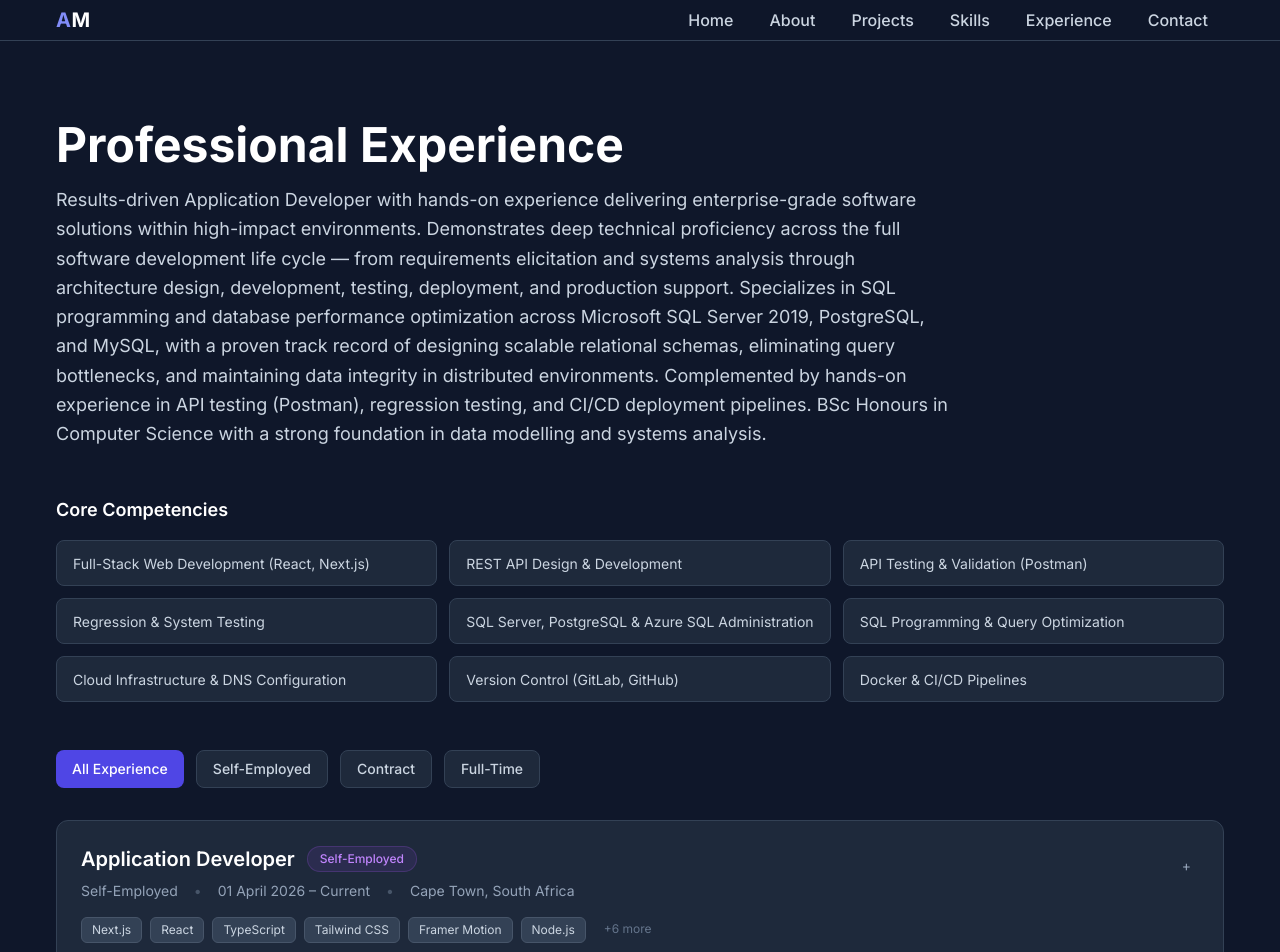
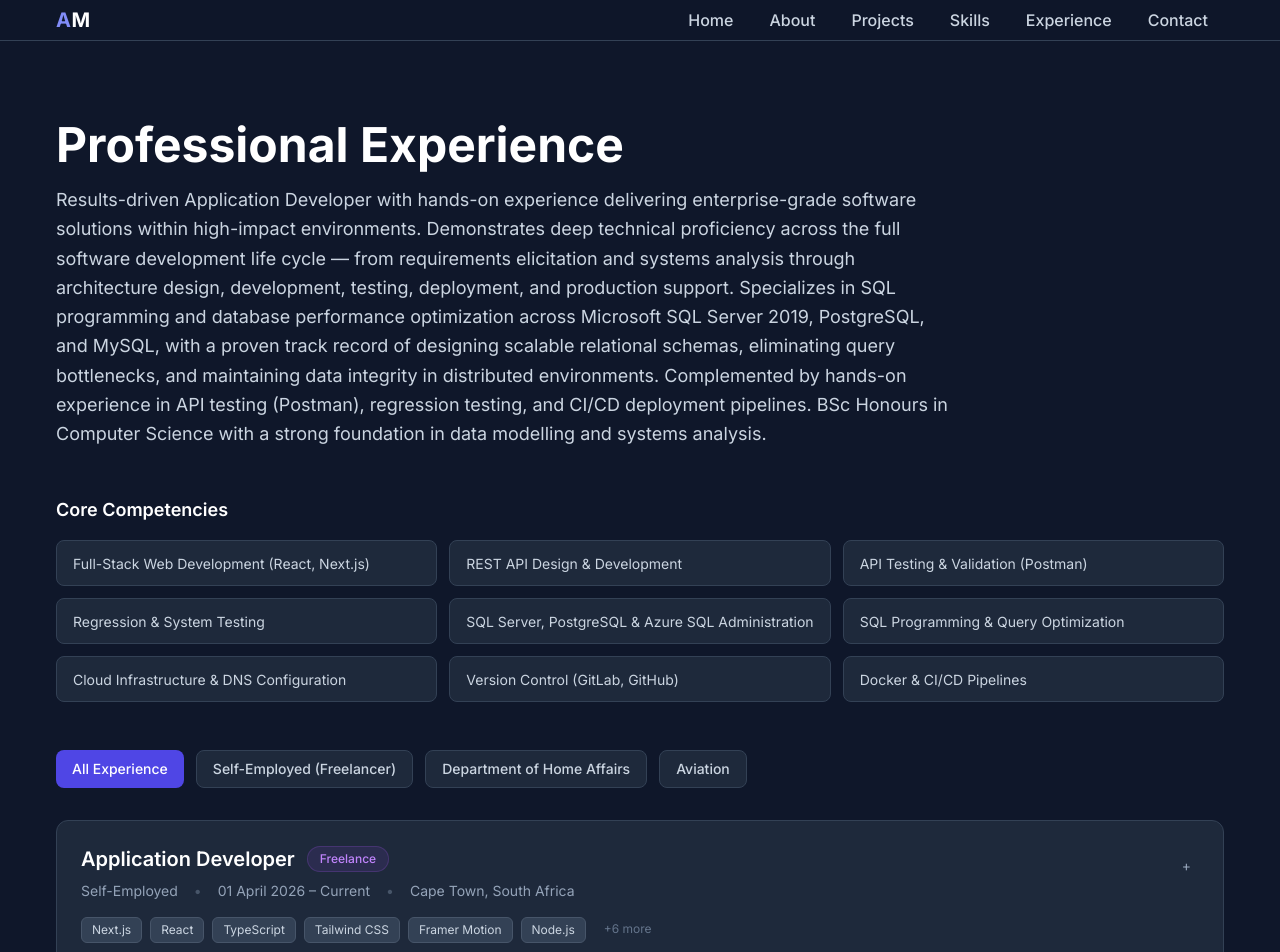
Before and after one commit to AbuMaqungo/abulelemaqungo-portfolio, a Next.js app: page /experience in a window 1280 px wide. Shown: the top 952 px of the page. Built offline with nearby package versions, Linux system fonts and the light colour scheme.

Commit message:
Catagorizing Tabs

```diff
--- a/src/app/experience/page.tsx
+++ b/src/app/experience/page.tsx
@@ -2,7 +2,7 @@
 
 import { useState } from 'react'
 
-// Experience data
+// Experience data with updated categories
 const experiences = [
   {
     id: 1,
@@ -10,7 +10,7 @@ const experiences = [
     role: 'Application Developer',
     period: '01 April 2026 – Current',
     location: 'Cape Town, South Africa',
-    type: 'self-employed',
+    category: 'freelance',
     description: [
       'Application Support & End-User Training',
       'Building full-stack web applications for clients across multiple industries',
@@ -43,7 +43,7 @@ const experiences = [
     role: 'System Testing Specialist',
     period: '15 December 2025 – 31 March 2026',
     location: 'Pretoria, South Africa',
-    type: 'contract',
+    category: 'dha',
     description: [
       'API Testing & Validation using Postman across all development streams',
       'Regression Testing for DHA Live Capture (Front Office & Back Office)',
@@ -72,7 +72,7 @@ const experiences = [
     role: 'System Support & Database Administrator',
     period: '01 September 2023 – 12 December 2025',
     location: 'Pretoria, South Africa',
-    type: 'full-time',
+    category: 'dha',
     description: [
       'Installing new applications, updating and patching existing applications',
       'Application support and sustenance for production environments across multiple business areas',
@@ -101,7 +101,7 @@ const experiences = [
     role: 'IT Technical Support: Desktop & Network',
     period: '24 November 2022 – 31 August 2023',
     location: 'Pretoria, South Africa',
-    type: 'full-time',
+    category: 'dha',
     description: [
       'Video conference configuration and troubleshooting using CISCO Unified CM Administration',
       'First and second line support using BCM Remedy IT Service',
@@ -128,7 +128,7 @@ const experiences = [
     role: 'Aircraft Avionician',
     period: '14 October 2013 – 05 December 2013',
     location: 'Wonderboom National Airport, South Africa',
-    type: 'contract',
+    category: 'aviation',
     description: [
       'Validated ULB/Black Box functionality per SARP requirements for accident data preservation compliance',
       'Fault-finding on aircraft wiring looms and avionics bus connections utilizing AWM and CAA-approved procedures',
@@ -147,7 +147,7 @@ const experiences = [
     role: 'Aircraft Avionician',
     period: '04 February 2013 – 11 October 2013',
     location: 'Lanseria International Airport, South Africa',
-    type: 'contract',
+    category: 'aviation',
     description: [
       'Tested and validated Underwater Locator Beacon (ULB) and Flight Data Recorder (Black Box)',
       'Validated ULB/Black Box functionality per SARP requirements for accident data preservation compliance',
@@ -166,7 +166,7 @@ const experiences = [
     role: 'Aircraft Avionician',
     period: '24 October 2011 – 01 February 2013',
     location: 'OR Tambo International Airport, South Africa',
-    type: 'full-time',
+    category: 'aviation',
     description: [
       'Executed Pitot-Static system pressure tests using digital manometers and computerized test equipment',
       'Systematic fault diagnosis on aircraft electrical wiring networks using technical schematics',
@@ -188,7 +188,7 @@ const experiences = [
     role: 'Aircraft Avionician — Trade Foundation Programme',
     period: '24 January 2011 – 14 October 2011',
     location: 'OR Tambo International Airport, South Africa',
-    type: 'contract',
+    category: 'aviation',
     description: [
       'Studied Mechanics of Flight and Trade Theory in accordance with Manpower Training Act 1981',
       'Completed structured training in Basic Electronics and Basic Digital Techniques',
@@ -238,23 +238,23 @@ export default function ExperiencePage() {
 
   const filteredExperiences = filter === 'all'
     ? experiences
-    : experiences.filter(exp => exp.type === filter)
+    : experiences.filter(exp => exp.category === filter)
 
-  const getTypeColor = (type: string) => {
-    switch(type) {
-      case 'self-employed': return 'bg-purple-500/10 text-purple-400 border-purple-500/20'
-      case 'contract': return 'bg-orange-500/10 text-orange-400 border-orange-500/20'
-      case 'full-time': return 'bg-blue-500/10 text-blue-400 border-blue-500/20'
+  const getCategoryColor = (category: string) => {
+    switch(category) {
+      case 'freelance': return 'bg-purple-500/10 text-purple-400 border-purple-500/20'
+      case 'dha': return 'bg-blue-500/10 text-blue-400 border-blue-500/20'
+      case 'aviation': return 'bg-emerald-500/10 text-emerald-400 border-emerald-500/20'
       default: return 'bg-gray-500/10 text-gray-400 border-gray-500/20'
     }
   }
 
-  const getTypeLabel = (type: string) => {
-    switch(type) {
-      case 'self-employed': return 'Self-Employed'
-      case 'contract': return 'Contract'
-      case 'full-time': return 'Full-Time'
-      default: return type
+  const getCategoryLabel = (category: string) => {
+    switch(category) {
+      case 'freelance': return 'Freelance'
+      case 'dha': return 'Department of Home Affairs'
+      case 'aviation': return 'Aviation'
+      default: return category
     }
   }
 
@@ -308,34 +308,34 @@ export default function ExperiencePage() {
             All Experience
           </button>
           <button
-            onClick={() => setFilter('self-employed')}
+            onClick={() => setFilter('freelance')}
             className={`px-4 py-2 rounded-lg text-sm font-medium transition-all ${
-              filter === 'self-employed'
+              filter === 'freelance'
                 ? 'bg-purple-600 text-white'
                 : 'bg-slate-800 text-slate-300 hover:text-white border border-slate-700 hover:border-purple-500/50'
             }`}
           >
-            Self-Employed
+            Self-Employed (Freelancer)
           </button>
           <button
-            onClick={() => setFilter('contract')}
+            onClick={() => setFilter('dha')}
             className={`px-4 py-2 rounded-lg text-sm font-medium transition-all ${
-              filter === 'contract'
-                ? 'bg-orange-600 text-white'
-                : 'bg-slate-800 text-slate-300 hover:text-white border border-slate-700 hover:border-orange-500/50'
-            }`}
-          >
-            Contract
-          </button>
-          <button
-            onClick={() => setFilter('full-time')}
-            className={`px-4 py-2 rounded-lg text-sm font-medium transition-all ${
-              filter === 'full-time'
+              filter === 'dha'
                 ? 'bg-blue-600 text-white'
                 : 'bg-slate-800 text-slate-300 hover:text-white border border-slate-700 hover:border-blue-500/50'
             }`}
           >
-            Full-Time
+            Department of Home Affairs
+          </button>
+          <button
+            onClick={() => setFilter('aviation')}
+            className={`px-4 py-2 rounded-lg text-sm font-medium transition-all ${
+              filter === 'aviation'
+                ? 'bg-emerald-600 text-white'
+                : 'bg-slate-800 text-slate-300 hover:text-white border border-slate-700 hover:border-emerald-500/50'
+            }`}
+          >
+            Aviation
           </button>
         </div>
 
@@ -357,8 +357,8 @@ export default function ExperiencePage() {
                       <h2 className="text-xl font-semibold text-white">
                         {exp.role}
                       </h2>
-                      <span className={`px-3 py-1 rounded-full text-xs font-medium border ${getTypeColor(exp.type)}`}>
-                        {getTypeLabel(exp.type)}
+                      <span className={`px-3 py-1 rounded-full text-xs font-medium border ${getCategoryColor(exp.category)}`}>
+                        {getCategoryLabel(exp.category)}
                       </span>
                     </div>
 
```
